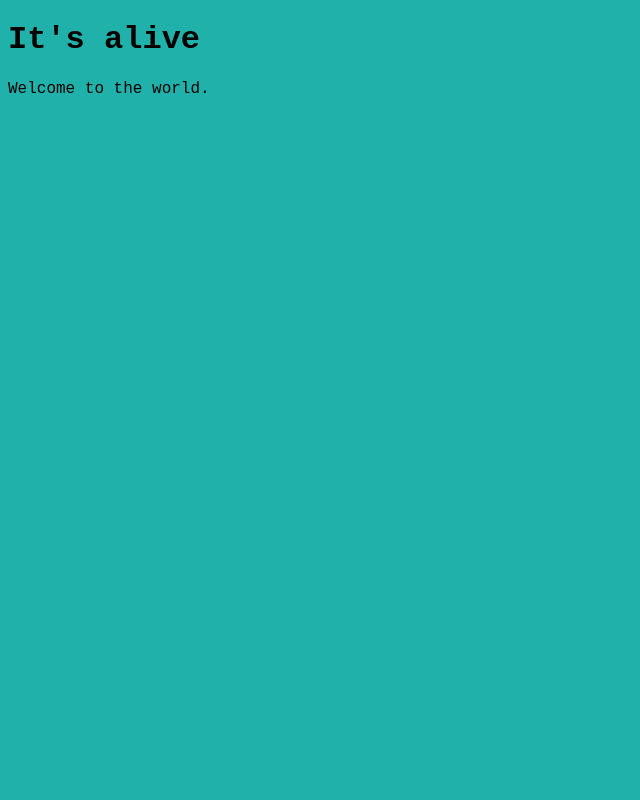
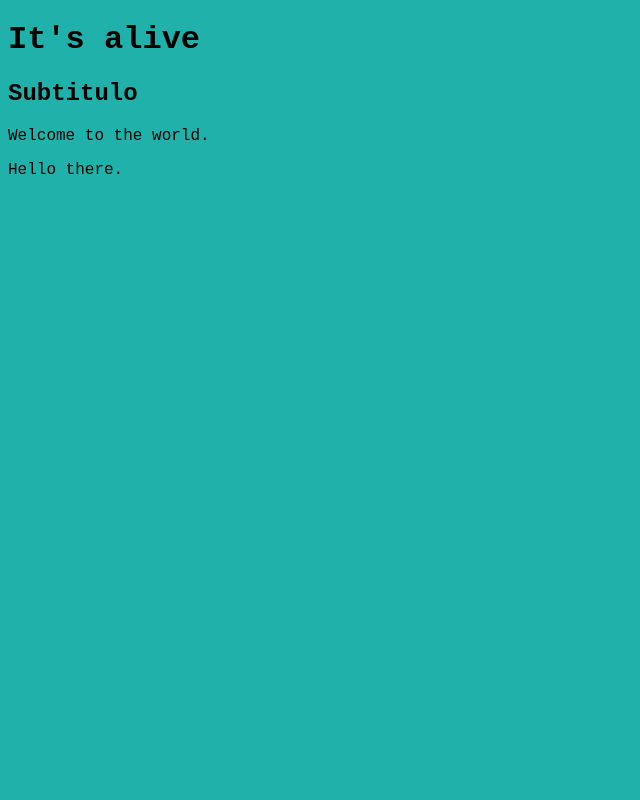
Before and after one commit to ariadnajove/CV, a plain HTML site: page index.html in a window 1280 px wide. Shown: the top 800 px of the page, without its empty margins (0-640 px from the left). Drawn offline with Linux system fonts and the light colour scheme.

Commit message:
cambios en el maim y header

```diff
--- a/index.html
+++ b/index.html
@@ -10,12 +10,14 @@
 
     <header>
         <h1>It's alive</h1>
+        <h2>Subtitulo</h2>
 
     </header>
 
 
     <main>
         <p>Welcome to the world.</p>
+        <p>Hello there.</p>
 
     </main>
 
```
